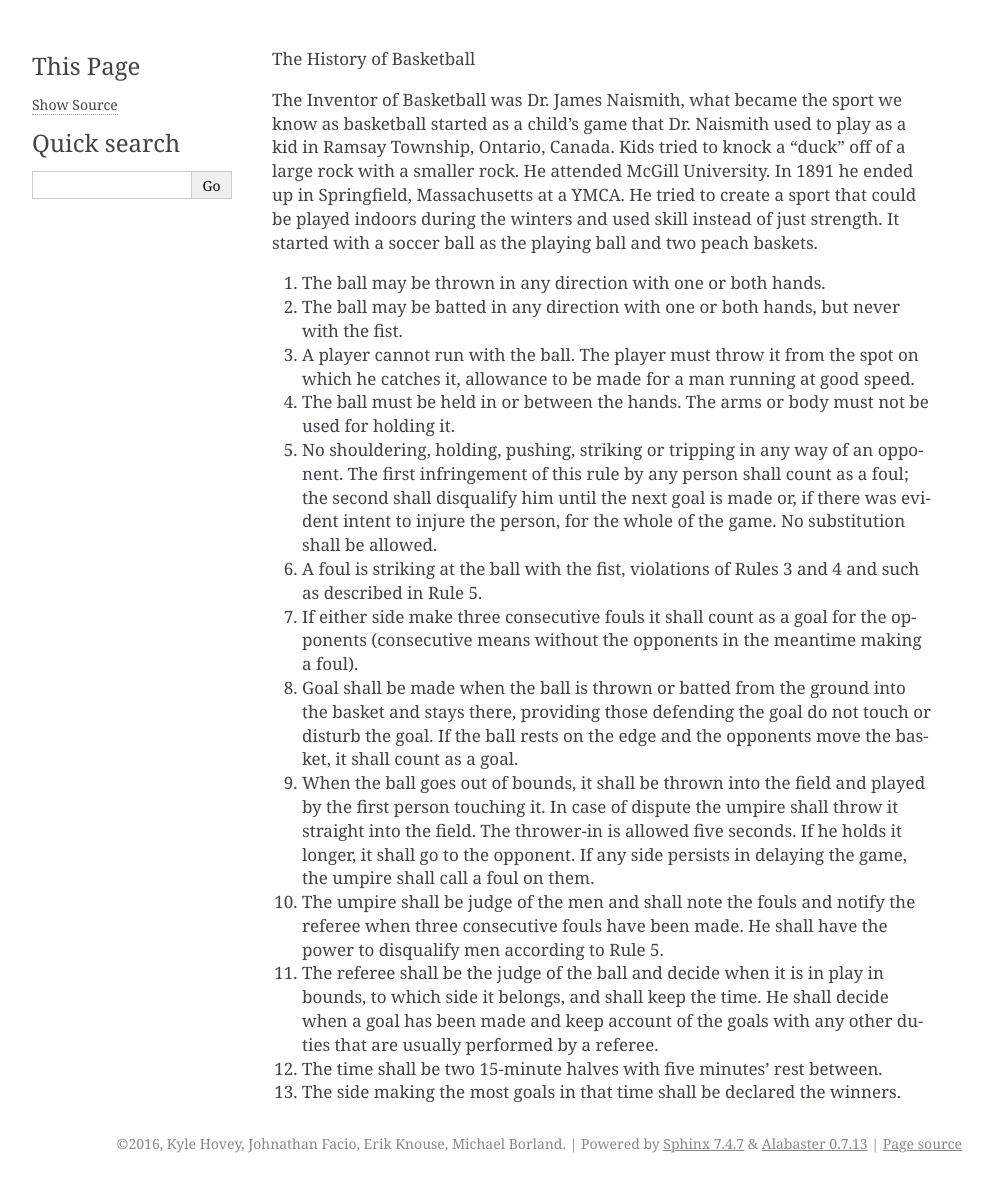
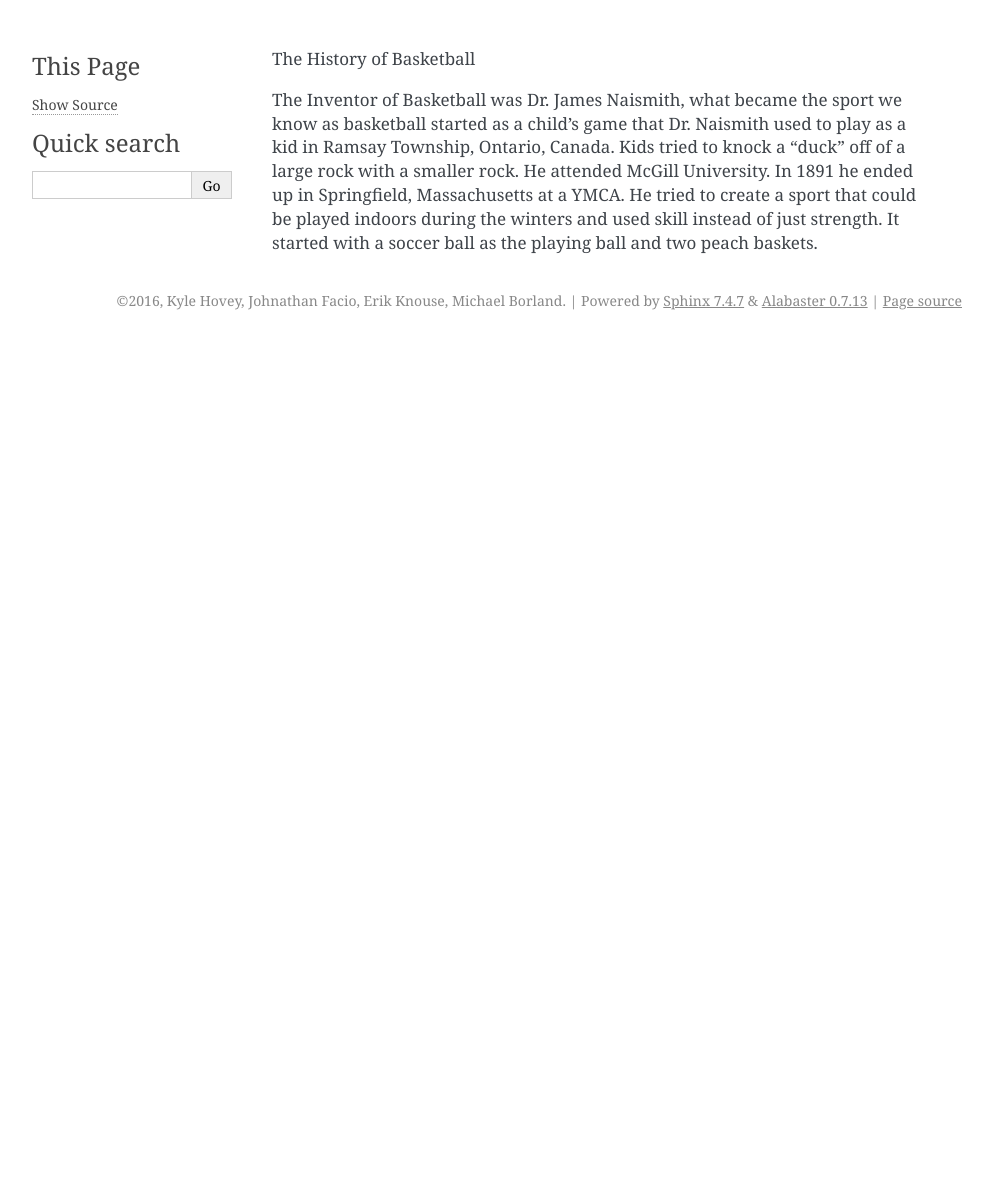
Before and after one commit to michaelborlandKeys/4Sports, a Sphinx documentation site: the page built from source/basketball/basketballhistory.rst, in a window 1280 px wide. Shown: the whole page, without its empty margins (148-1141 px from the left). Built offline with Sphinx 7.4.7, drawn with Linux system fonts in a browser that asks for light colours; pages that are not in the unit, such as notebooks, are missing from menus; after the commit the page ends 900 px from its top, so only the background shows below that.

Commit message:
created rules page

```diff
--- a/source/basketball/basketballhistory.rst
+++ b/source/basketball/basketballhistory.rst
@@ -2,19 +2,3 @@
 
 
 The Inventor of Basketball was Dr. James Naismith, what became the sport we know as basketball started as a child's game that Dr. Naismith used to play as a kid in Ramsay Township, Ontario, Canada. Kids tried to knock a “duck” off of a large rock with a smaller rock. He attended McGill University. In 1891 he ended up in Springfield, Massachusetts at a YMCA. He tried to create a sport that could be played indoors during the winters and used skill instead of just strength. It started with a soccer ball as the playing ball and two peach baskets.
-
- Naismith came up with thirteen rules for the game:
- --------------------------------------------------
-1. The ball may be thrown in any direction with one or both hands.
-2. The ball may be batted in any direction with one or both hands, but never with the fist.
-3. A player cannot run with the ball. The player must throw it from the spot on which he catches it, allowance to be made for a man running at good speed.
-4. The ball must be held in or between the hands. The arms or body must not be used for holding it.
-5. No shouldering, holding, pushing, striking or tripping in any way of an opponent. The first infringement of this rule by any person shall count as a foul; the second shall disqualify him until the next goal is made or, if there was evident intent to injure the person, for the whole of the game. No substitution shall be allowed.
-6. A foul is striking at the ball with the fist, violations of Rules 3 and 4 and such as described in Rule 5.
-7. If either side make three consecutive fouls it shall count as a goal for the opponents (consecutive means without the opponents in the meantime making a foul).
-8. Goal shall be made when the ball is thrown or batted from the ground into the basket and stays there, providing those defending the goal do not touch or disturb the goal. If the ball rests on the edge and the opponents move the basket, it shall count as a goal.
-9. When the ball goes out of bounds, it shall be thrown into the field and played by the first person touching it. In case of dispute the umpire shall throw it straight into the field. The thrower-in is allowed five seconds. If he holds it longer, it shall go to the opponent. If any side persists in delaying the game, the umpire shall call a foul on them.
-10. The umpire shall be judge of the men and shall note the fouls and notify the referee when three consecutive fouls have been made. He shall have the power to disqualify men according to Rule 5.
-11. The referee shall be the judge of the ball and decide when it is in play in bounds, to which side it belongs, and shall keep the time. He shall decide when a goal has been made and keep account of the goals with any other duties that are usually performed by a referee.
-12. The time shall be two 15-minute halves with five minutes' rest between.
-13. The side making the most goals in that time shall be declared the winners.
--- a/source/index.rst
+++ b/source/index.rst
@@ -23,3 +23,4 @@
    football/athletes_football.rst
    basketball/basketball.rst
    basketball/basketballhistory.rst
+   basketballrules.rst
```
Also changed, not shown: source/basketball/basketballrules.rst (added, +18 -0 lines).
